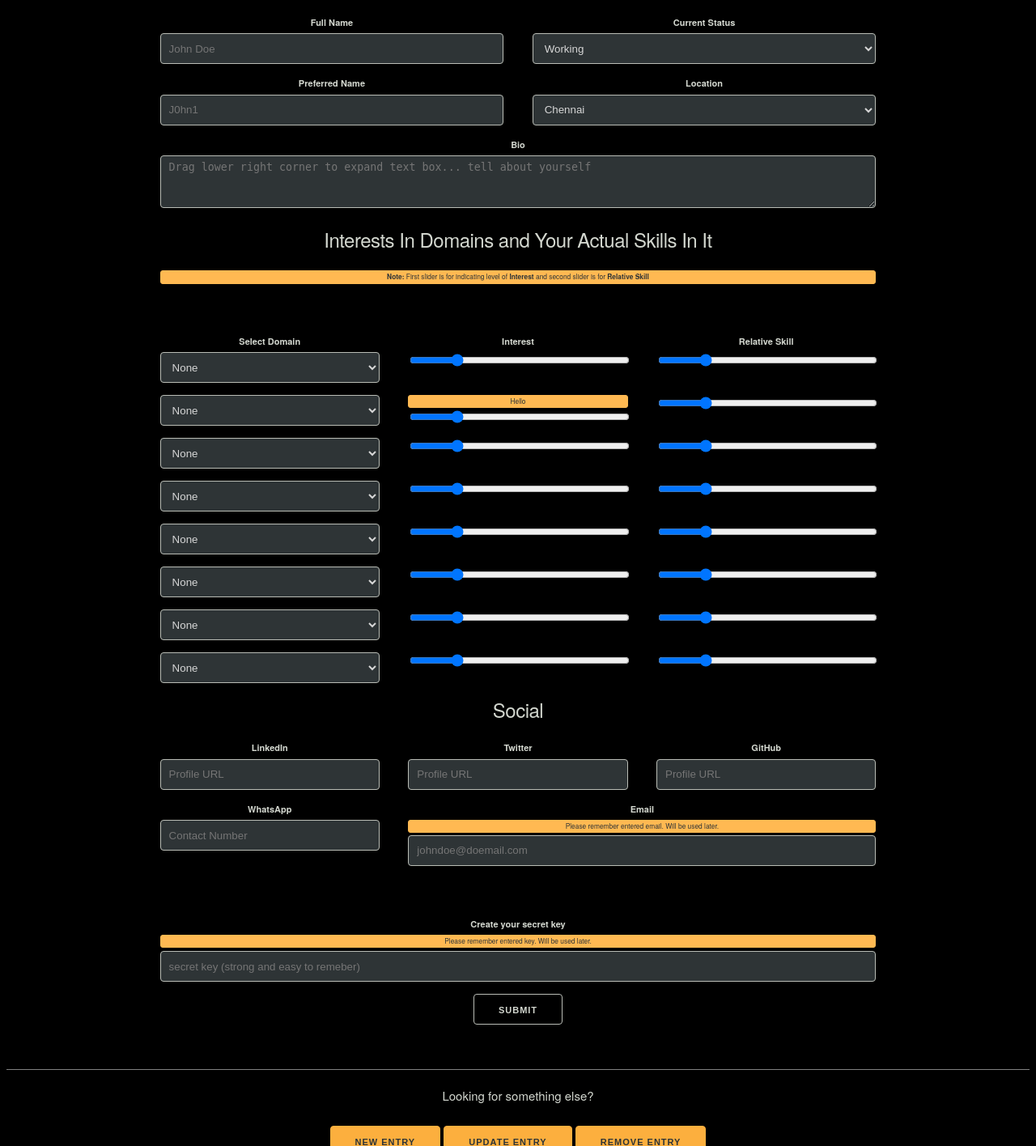
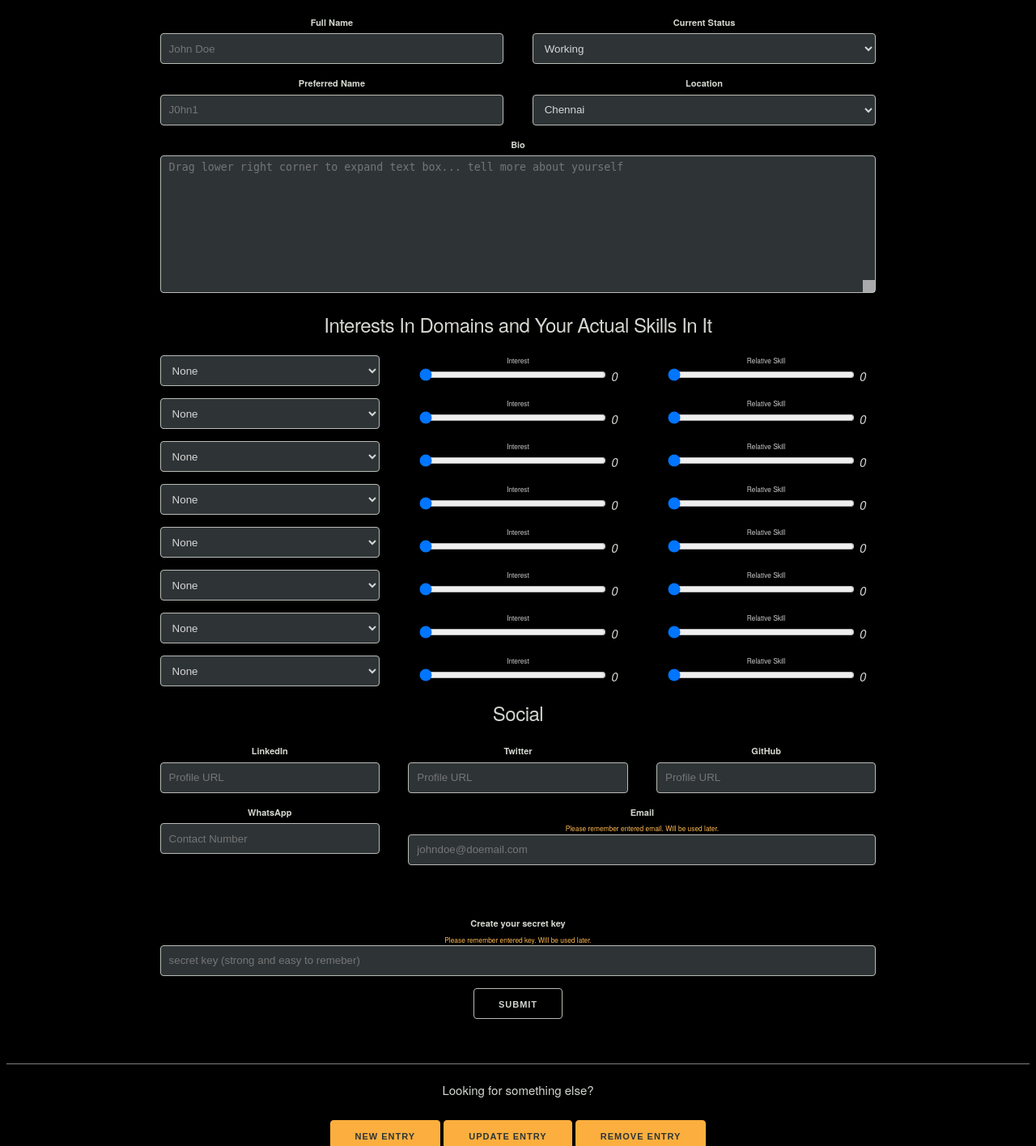
Before and after one commit to INF800/FILTER, a FastAPI app: page /form in a window 1280 px wide. Shown: the part 172-1588 px from the top of the page at 81% size. Run offline with FastAPI, Linux system fonts and the light colour scheme.

Commit message:
ui done for insert new form

```diff
--- a/templates/addrem.html
+++ b/templates/addrem.html
@@ -5,11 +5,17 @@
 <style>
 .notice-yellow {
 	font-size: 56%;
+	font-weight: 500;
 	margin-bottom: 7%;
-	color: #2e3436;
-	background-color:#ffb952;
-	border: 1px solid #ffb952;
+	color: rgba(250,250,250,.8);
+	/*background-color:#ffb952;
+	border: 1px solid #ffb952;*/
 	border-radius: 3px;">
+}
+
+::-webkit-resizer {
+	display: none;
+	background: rgba(200,200,200,.8);
 }
 </style>
 
@@ -54,108 +60,187 @@
   <div class="row">
   <div class="twelve columns">
   <label>Bio</label>
-  <textarea class="u-full-width" placeholder="Drag lower right corner to expand text box... tell about yourself" id="mybio"></textarea>
+  <textarea class="u-full-width" style="height: 170px" placeholder="Drag lower right corner to expand text box... tell more about yourself" id="mybio"></textarea>
   </div>
   </div>
 
   <!-- new -->
   <h5>Interests In Domains and Your Actual Skills In It</h5>
-  <div class="notice-yellow">
-  	<b>Note:</b> First slider is for indicating level of <b>Interest</b> and second slider is for <b>Relative Skill</b>
-  </div>
 
   <div class="row">
   	<div class="four columns">
-  		<label>Select Domain</label>
+  		<!-- label>Select Domain</label -->
   		<select class="u-full-width" type="text" placeholder="eg. Data Science" id="mydom1"> </select>
   	</div>
   	<div class="four columns">
-  		<label>Interest</label>
-  		<input class="u-full-width" type="range" min="0" max="100" value="20" id="mydom1Interest">
+    <div class="notice-yellow" style="margin-bottom: 0%">Interest</div>
+    <input style="width: 85%; inline-block;vertical-align: left;" type ="range" max="99" min="1"
+        oninput="document.getElementById('interestLabel1').innerHTML = this.value;"
+        step="1" name="rangeVal" id="rangeVal" value="1">
+    </input>
+    <em id="interestLabel1" style="font-style: Monospace;">0</em>
   	</div>
   	<div class="four columns">
-  		<label>Relative Skill</label>
-  		<input class="u-full-width" type="range" min="0" max=100"" value="20" id="mydom1Skill">
+    <div class="notice-yellow" style="margin-bottom: 0%">Relative Skill</div>
+    <input style="width: 85%; inline-block;vertical-align: left;" type ="range" max="99" min="1"
+        oninput="document.getElementById('skillLabel1').innerHTML = this.value;"
+        step="1" name="rangeVal" id="rangeVal" value="1">
+    </input>
+    <em id="skillLabel1" style="font-style: Monospace;">0</em>
   	</div>
   </div>
+
   <div class="row">
   	<div class="four columns">
   		<select class="u-full-width" type="text" placeholder="eg. DSA" id="mydom2"></select>
   	</div>
   	<div class="four columns">
-  		<div class="notice-yellow" style="margin-bottom: 0.5%">
-  			Hello
-  		</div>
-  		<input class="u-full-width" type="range" min="0" max="100" value="20" id="mydom2Interest">
+    <div class="notice-yellow" style="margin-bottom: 0%">Interest</div>
+    <input style="width: 85%; inline-block;vertical-align: left;" type ="range" max="99" min="1"
+        oninput="document.getElementById('interestLabel2').innerHTML = this.value;"
+        step="1" name="rangeVal" id="rangeVal" value="1">
+    </input>
+    <em id="interestLabel2" style="font-style: Monospace;">0</em>
   	</div>
   	<div class="four columns">
-  		<input class="u-full-width" type="range" min="0" max=100"" value="20" id="mydom2Skill">
+    <div class="notice-yellow" style="margin-bottom: 0%">Relative Skill</div>
+    <input style="width: 85%; inline-block;vertical-align: left;" type ="range" max="99" min="1"
+        oninput="document.getElementById('skillLabel2').innerHTML = this.value;"
+        step="1" name="rangeVal" id="rangeVal" value="1">
+    </input>
+    <em id="skillLabel2" style="font-style: Monospace;">0</em>
   	</div>
   </div>
+
   <div class="row">
   	<div class="four columns">
   		<select class="u-full-width" type="text" placeholder="eg. Big Data" id="mydom3"></select>
   	</div>
   	<div class="four columns">
-  		<input class="u-full-width" type="range" min="0" max="100" value="20" id="mydom3Interest">
+    <div class="notice-yellow" style="margin-bottom: 0%">Interest</div>
+    <input style="width: 85%; inline-block;vertical-align: left;" type ="range" max="99" min="1"
+        oninput="document.getElementById('interestLabel3').innerHTML = this.value;"
+        step="1" name="rangeVal" id="rangeVal" value="1">
+    </input>
+    <em id="interestLabel3" style="font-style: Monospace;">0</em>
   	</div>
   	<div class="four columns">
-  		<input class="u-full-width" type="range" min="0" max=100"" value="20" id="mydom3Skill">
+    <div class="notice-yellow" style="margin-bottom: 0%">Relative Skill</div>
+    <input style="width: 85%; inline-block;vertical-align: left;" type ="range" max="99" min="1"
+        oninput="document.getElementById('skillLabel3').innerHTML = this.value;"
+        step="1" name="rangeVal" id="rangeVal" value="1">
+    </input>
+    <em id="skillLabel3" style="font-style: Monospace;">0</em>
   	</div>
   </div>
+
   <div class="row">
   	<div class="four columns">
   		<select class="u-full-width" type="text" placeholder="eg. Full Stack" id="mydom4"></select>
   	</div>
   	<div class="four columns">
-  		<input class="u-full-width" type="range" min="0" max="100" value="20" id="mydom4Interest">
+    <div class="notice-yellow" style="margin-bottom: 0%">Interest</div>
+    <input style="width: 85%; inline-block;vertical-align: left;" type ="range" max="99" min="1"
+        oninput="document.getElementById('interestLabel4').innerHTML = this.value;"
+        step="1" name="rangeVal" id="rangeVal" value="1">
+    </input>
+    <em id="interestLabel4" style="font-style: Monospace;">0</em>
   	</div>
   	<div class="four columns">
-  		<input class="u-full-width" type="range" min="0" max=100"" value="20" id="mydom4Skill">
+    <div class="notice-yellow" style="margin-bottom: 0%">Relative Skill</div>
+    <input style="width: 85%; inline-block;vertical-align: left;" type ="range" max="99" min="1"
+        oninput="document.getElementById('skillLabel4').innerHTML = this.value;"
+        step="1" name="rangeVal" id="rangeVal" value="1">
+    </input>
+    <em id="skillLabel4" style="font-style: Monospace;">0</em>
   	</div>
   </div>
+
   <div class="row">
   	<div class="four columns">
   		<select class="u-full-width" type="text" placeholder="eg. UI/UX" id="mydom5"> </select>
   	</div>
   	<div class="four columns">
-  		<input class="u-full-width" type="range" min="0" max="100" value="20" id="mydom5Interest">
+    <div class="notice-yellow" style="margin-bottom: 0%">Interest</div>
+    <input style="width: 85%; inline-block;vertical-align: left;" type ="range" max="99" min="1"
+        oninput="document.getElementById('interestLabel5').innerHTML = this.value;"
+        step="1" name="rangeVal" id="rangeVal" value="1">
+    </input>
+    <em id="interestLabel5" style="font-style: Monospace;">0</em>
   	</div>
   	<div class="four columns">
-  		<input class="u-full-width" type="range" min="0" max=100"" value="20" id="mydom5Skill">
+    <div class="notice-yellow" style="margin-bottom: 0%">Relative Skill</div>
+    <input style="width: 85%; inline-block;vertical-align: left;" type ="range" max="99" min="1"
+        oninput="document.getElementById('skillLabel5').innerHTML = this.value;"
+        step="1" name="rangeVal" id="rangeVal" value="1">
+    </input>
+    <em id="skillLabel5" style="font-style: Monospace;">0</em>
   	</div>
   </div>
+
   <div class="row">
   	<div class="four columns">
   		<select class="u-full-width" type="text" placeholder="eg. Android or iOS or Cross Platform" id="mydom6"> </select>
   	</div>
   	<div class="four columns">
-  		<input class="u-full-width" type="range" min="0" max="100" value="20" id="mydom6Interest">
+    <div class="notice-yellow" style="margin-bottom: 0%">Interest</div>
+    <input style="width: 85%; inline-block;vertical-align: left;" type ="range" max="99" min="1"
+        oninput="document.getElementById('interestLabel6').innerHTML = this.value;"
+        step="1" name="rangeVal" id="rangeVal" value="1">
+    </input>
+    <em id="interestLabel6" style="font-style: Monospace;">0</em>
   	</div>
   	<div class="four columns">
-  		<input class="u-full-width" type="range" min="0" max=100"" value="20" id="mydom6Skill">
+    <div class="notice-yellow" style="margin-bottom: 0%">Relative Skill</div>
+    <input style="width: 85%; inline-block;vertical-align: left;" type ="range" max="99" min="1"
+        oninput="document.getElementById('skillLabel6').innerHTML = this.value;"
+        step="1" name="rangeVal" id="rangeVal" value="1">
+    </input>
+    <em id="skillLabel6" style="font-style: Monospace;">0</em>
   	</div>
   </div>
+
   <div class="row">
   	<div class="four columns">
   		<select class="u-full-width" type="text" placeholder="eg. C++ or Python or Javascript" id="mydom7"></select>
   	</div>
   	<div class="four columns">
-  		<input class="u-full-width" type="range" min="0" max="100" value="20" id="mydom7Interest">
+    <div class="notice-yellow" style="margin-bottom: 0%">Interest</div>
+    <input style="width: 85%; inline-block;vertical-align: left;" type ="range" max="99" min="1"
+        oninput="document.getElementById('interestLabel7').innerHTML = this.value;"
+        step="1" name="rangeVal" id="rangeVal" value="1">
+    </input>
+    <em id="interestLabel7" style="font-style: Monospace;">0</em>
   	</div>
   	<div class="four columns">
-  		<input class="u-full-width" type="range" min="0" max=100"" value="20" id="mydom7Skill">
+    <div class="notice-yellow" style="margin-bottom: 0%">Relative Skill</div>
+    <input style="width: 85%; inline-block;vertical-align: left;" type ="range" max="99" min="1"
+        oninput="document.getElementById('skillLabel7').innerHTML = this.value;"
+        step="1" name="rangeVal" id="rangeVal" value="1">
+    </input>
+    <em id="skillLabel7" style="font-style: Monospace;">0</em>
   	</div>
   </div>
+
   <div class="row">
   	<div class="four columns">
   		<select class="u-full-width" type="text" placeholder="eg. Marketing" id="mydom8"> </select>
   	</div>
   	<div class="four columns">
-  		<input class="u-full-width" type="range" min="0" max="100" value="20" id="mydom8Interest">
+    <div class="notice-yellow" style="margin-bottom: 0%">Interest</div>
+    <input style="width: 85%; inline-block;vertical-align: left;" type ="range" max="99" min="1"
+        oninput="document.getElementById('interestLabel8').innerHTML = this.value;"
+        step="1" name="rangeVal" id="rangeVal" value="1">
+    </input>
+    <em id="interestLabel8" style="font-style: Monospace;">0</em>
   	</div>
   	<div class="four columns">
-  		<input class="u-full-width" type="range" min="0" max=100"" value="20" id="mydom8Skill">
+    <div class="notice-yellow" style="margin-bottom: 0%">Relative Skill</div>
+    <input style="width: 85%; inline-block;vertical-align: left;" type ="range" max="99" min="1"
+        oninput="document.getElementById('skillLabel8').innerHTML = this.value;"
+        step="1" name="rangeVal" id="rangeVal" value="1">
+    </input>
+    <em id="skillLabel8" style="font-style: Monospace;">0</em>
   	</div>
   </div>
 
@@ -280,7 +365,7 @@
 
   	<div class="eight columns">
   		<label>Email</label>
-  		<div class="notice-yellow"style="margin-bottom: 0.5%" >
+  		<div class="notice-yellow"style="margin-bottom: 0%; color:#ffb952;" >
   			Please remember entered email. Will be used later.
   		</div>
       <input class="u-full-width" type="email" placeholder="johndoe@doemail.com" id="myemail">
@@ -294,7 +379,7 @@
   <div class="row">
   <div class="twelve columns">
   <label>Create your secret key</label>
-  <div class="notice-yellow"style="margin-bottom: 0.5%" >
+  <div class="notice-yellow"style="margin-bottom: 0%; color:#ffb952" >
   			Please remember entered key. Will be used later.
   </div>
   <input class="u-full-width" type="text" placeholder="secret key (strong and easy to remeber)" id="secretKey">
--- a/templates/home.html
+++ b/templates/home.html
@@ -8,7 +8,7 @@
 		<h1>FILTER</h1>
 		<p>
 			<i>❝ Don't have to chase what wants to stay with you!</i><br>
-			Find people to code, connect, collaborate and grow together with <b>Filter</b> for communities
+			Find people to code, connect, collaborate and grow together with <b>Filter</b> for communities.
 		</p>
 	</div>
 
```
Also changed, not shown: templates/filter.html (+64 -51 lines).
